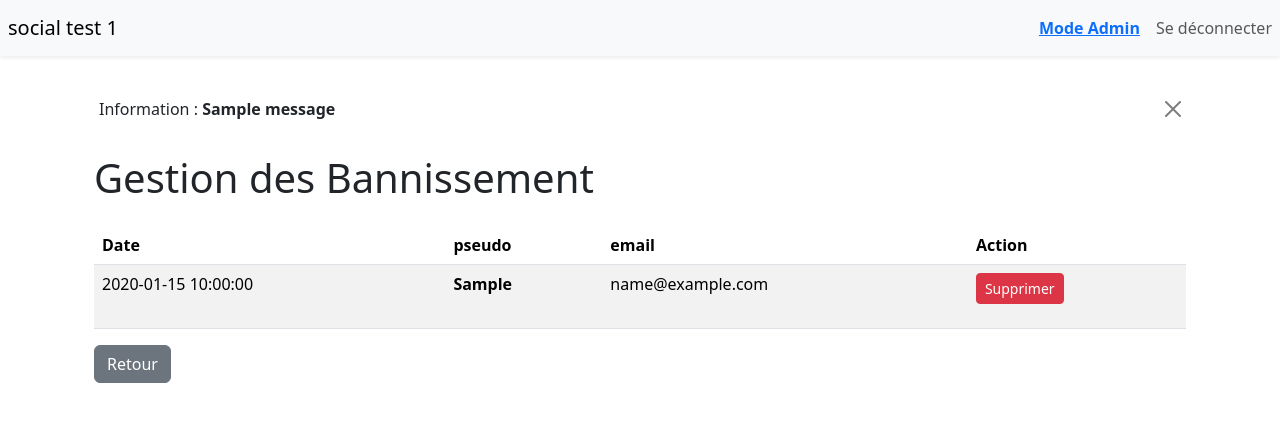
After one commit to valentinDecaill/mini-reseau, a Flask app: page /pageAdminGestionBan in a window 1280 px wide. The commit adds this page. Shown: the top 422 px of the page. Run offline with Flask 3, Linux system fonts and the light colour scheme; the visitor is signed in with stand-in values (Sample User, id 1); tables that the repository leaves empty hold one stand-in row (values such as "Sample post"); one stand-in notice (Sample message) is shown.

Commit message:
systeme de bannissement

```diff
--- a/app.py
+++ b/app.py
@@ -73,6 +73,15 @@ def valid_inscription():
     # curseur insertion BDD
     db = get_db()
     cursor = db.cursor()
+
+    # Vérification si on n'utilise pas un mail ou un pseudo qui a fait sujet d'un ban
+    sql_ban = "SELECT * FROM ban WHERE pseudo = %s OR email = %s"
+    cursor.execute(sql_ban, (pseudo, email))
+    est_banni = cursor.fetchone()
+
+    if est_banni:
+        flash("Ce pseudo ou cet email est banni. Inscription impossible.", "danger")
+        return redirect('/inscription')
 
     # On cherche s'il existe déja le pseudo ou l'email dans la BDD
     sql_verif = "SELECT * FROM utilisateur WHERE pseudo = %s OR email = %s"
@@ -336,9 +345,136 @@ def valid_mdp_email():
 #########################################################
 ################## Page Admin ############################
 
-@app.route('/pageadmin', methods=['GET'])
+
+@app.route('/pageAdmin', methods=['GET'])
+def page_admin():
+    return render_template('AdminTemplates/PageAdmin.html')
+
+
+#########################################################
+################Supression message#######################
+@app.route('/pageAdminMessage', methods=['GET'])
 def pageadmin():
-    return render_template('pageadmin.html')
+    # Vérification que c'est bien un compte admin
+    if session.get('permission') != 2:
+        flash("Accès interdit", "danger")
+        return redirect('/')
+
+    db = get_db()
+    cursor = db.cursor()
+
+    # On récupère les messages avec l'ID pour pouvoir les supprimer
+    sql = """
+          SELECT message.id, message.contenu, message.date_envoi, utilisateur.pseudo
+          FROM message
+                   JOIN utilisateur ON message.user_id = utilisateur.id
+          ORDER BY message.date_envoi DESC
+          """
+    cursor.execute(sql)
+    messages = cursor.fetchall()
+    cursor.close()
+
+    return render_template('AdminTemplates/PageAdminMessage.html', messages=messages)
+
+@app.route('/delete_message/<int:id_message>', methods=['POST'])
+def delete_message(id_message):
+    # Vérification que le compte est admin
+    if session.get('permission') != 2:
+        flash("Vous n'avez pas les droits pour faire ça !", "danger")
+        return redirect('/')
+
+    db = get_db()
+    cursor = db.cursor()
+
+    # Suppression du message
+    cursor.execute("DELETE FROM message WHERE id = %s", (id_message,))
+    db.commit()
+    cursor.close()
+
+    flash('Message supprimé avec succès.', 'success')
+    return redirect('/pageAdminMessage')
+
+
+#########################################################
+####################bannissement de compte###############
+
+
+@app.route('/pageAdminBan', methods=['GET'])
+def pageadminban():
+    # Vérification que c'est bien un compte admin
+    if session.get('permission') != 2:
+        flash("Accès interdit", "danger")
+        return redirect('/')
+
+    db = get_db()
+    cursor = db.cursor()
+
+    # On récupère les messages avec l'ID pour pouvoir les supprimer
+    sql = """
+          SELECT utilisateur.id, utilisateur.pseudo
+          FROM utilisateur
+          """
+    cursor.execute(sql)
+    utilisateur = cursor.fetchall()
+    cursor.close()
+
+    return render_template('AdminTemplates/PageAdminBan.html', utilisateur=utilisateur)
+
+@app.route('/Bannissement/<int:id_user>', methods=['POST'])
+def Bannissement(id_user):
+    # Vérification que c'est bien un compte admin
+    if session.get('permission') != 2:
+        flash("Accès interdit", "danger")
+        return redirect('/')
+
+    db = get_db()
+    cursor = db.cursor()
+
+    # On récupère le pseudo et l'email de l'utilisateur banni avant de le supprimer de la BDD
+    sql_recup = "SELECT pseudo, email FROM utilisateur WHERE id = %s"
+    cursor.execute(sql_recup, (id_user,))
+    user = cursor.fetchone()
+
+    if user:
+        # On ajoute ces infos dans la table Ban
+        sql_ban = "INSERT INTO ban (pseudo, email) VALUES (%s, %s)"
+        cursor.execute(sql_ban, (user['pseudo'], user['email']))
+
+        # On supprime l'utilisateur (ses messages partiront aussi tout seuls grace au FOREIGN KEY (user_id) REFERENCES utilisateur(id) ON DELETE CASCADE dans la BDD)
+        sql_delete = "DELETE FROM utilisateur WHERE id = %s"
+        cursor.execute(sql_delete, (id_user,))
+
+        db.commit()
+        flash('Utilisateur banni avec succès.', 'success')
+    else:
+        flash('Impossible de trouver cet utilisateur.', 'danger')
+
+    cursor.close()
+    return redirect('/pageAdminBan')
+
+#########################################################
+####################Gestion bannissement#################
+
+@app.route('/pageAdminGestionBan', methods=['GET'])
+def pageadmingestionban():
+    # Vérification que c'est bien un compte admin
+    if session.get('permission') != 2:
+        flash("Accès interdit", "danger")
+        return redirect('/')
+
+    db = get_db()
+    cursor = db.cursor()
+
+    # On récupère les infos de ban avec l'ID pour pouvoir les supprimer
+    sql = """
+          SELECT Ban.id, Ban.pseudo, Ban.email, Ban.date_ban
+          FROM Ban
+          """
+    cursor.execute(sql)
+    Ban = cursor.fetchall()
+    cursor.close()
+
+    return render_template('AdminTemplates/PageAdminGestionBan.html', Ban=Ban)
 
 
 #########################################################
--- /dev/null
+++ b/templates/AdminTemplates/PageAdminGestionBan.html
@@ -0,0 +1,37 @@
+{% extends 'layout.html' %}
+
+{% block title %}
+    <title>Administration Gestion Bannissement</title>
+{% endblock %}
+
+{% block body %}
+    <div class="container">
+        <h1 class="mb-4">Gestion des Bannissement</h1>
+
+        <table class="table table-striped">
+            <thead>
+                <tr>
+                    <th>Date</th>
+                    <th>pseudo</th>
+                    <th>email</th>
+                    <th>Action</th>
+                </tr>
+            </thead>
+            <tbody>
+                {% for Ban in Ban %}
+                <tr>
+                    <td>{{ Ban.date_ban }}</td>
+                    <td><strong>{{ Ban.pseudo }}</strong></td>
+                    <td>{{ Ban.email }}</td>
+                    <td>
+                        <form action="//{{ Ban.id }}" method="POST" onsubmit="return confirm('Voulez-vous vraiment supprimer ce Bannissement ?');">
+                            <button type="submit" class="btn btn-danger btn-sm">Supprimer</button>
+                        </form>
+                    </td>
+                </tr>
+                {% endfor %}
+            </tbody>
+        </table>
+    <a href="/pageAdmin" class="btn btn-secondary">Retour</a>
+    </div>
+{% endblock %}
--- a/templates/navAdmin.html
+++ b/templates/AdminTemplates/navAdmin.html
@@ -10,7 +10,7 @@
     <div class="collapse navbar-collapse" id="navbarNav">
         <ul class="navbar-nav ms-auto">
             <li class="nav-item">
-                <span class="nav-link"><a href="/pageadmin"><strong>Mode Admin</strong></a></span>
+                <span class="nav-link"><a href="/pageAdmin"><strong>Mode Admin</strong></a></span>
             </li>
             <li class="nav-item">
                 <a class="nav-link btn btn-danger" href="/logout">Se déconnecter</a>
--- a/templates/layout.html
+++ b/templates/layout.html
@@ -12,7 +12,7 @@
     <body>
 
         {% if session.get('permission') == 2 %}
-            {% include('navAdmin.html') %}
+            {% include('AdminTemplates/navAdmin.html') %}
         {% else %}
             {% include('nav.html') %}
         {% endif %}
--- a/templates/modifProfile/profile.html
+++ b/templates/modifProfile/profile.html
@@ -17,4 +17,9 @@
             <h2>Mot de passe</h2>
             <a class="btn btn-sm btn-warning me-1" href="/modif_mdp">modifier</a>
         </div>
+        {% if session.get('permission') == 2 %}
+            <a href="/pageAdmin" class="btn btn-secondary">Retour</a>
+        {% else %}
+            <a href="/" class="btn btn-secondary">Retour</a>
+        {% endif %}
     {% endblock %}
```
Also changed, not shown: Project.sql (+11 -0 lines), templates/AdminTemplates/PageAdmin.html (added, +18 -0 lines), templates/AdminTemplates/PageAdminBan.html (added, +33 -0 lines), templates/AdminTemplates/PageAdminMessage.html (added, +37 -0 lines), templates/PageAdmin.html (deleted, +0 -10 lines).
